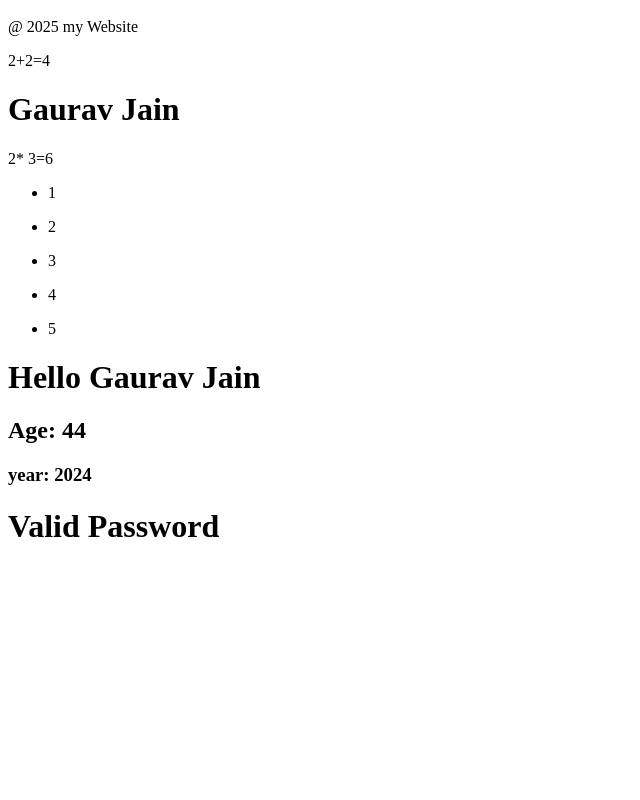
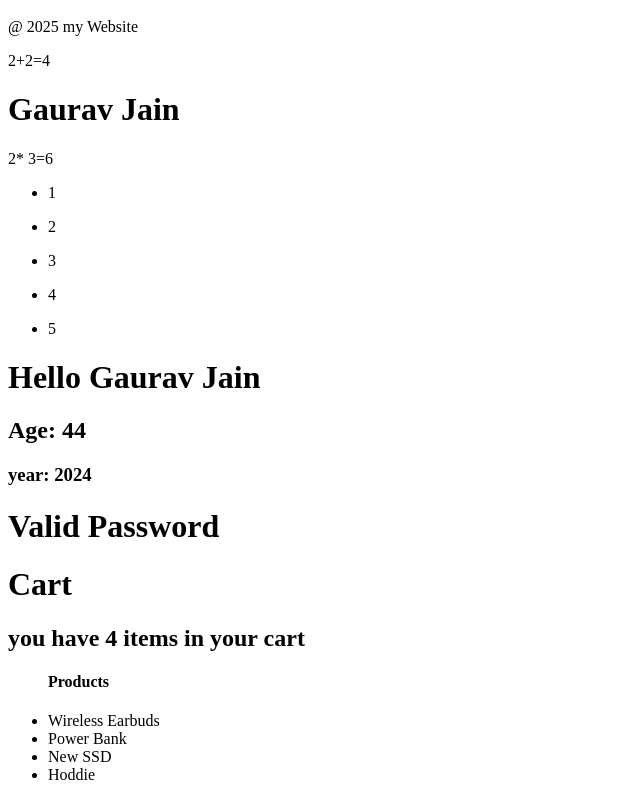
Before and after one commit to Gaurav-jain-21/React-Demo-, a React (Vite) app: page / in a window 1280 px wide. Shown: the part 241-1041 px from the top of the page, without its empty margins (0-640 px from the left). Before the commit the page ends 807 px from the top, so only its background shows below. Built offline with nearby package versions, Linux system fonts and the light colour scheme.

Commit message:
this is my file

```diff
--- a/src/App.jsx
+++ b/src/App.jsx
@@ -6,6 +6,7 @@
 import Expression from "./component1/Expression.jsx";
 import ImageProps from "./component1/ImageProps.jsx";
 import Password from "./component1/Password.jsx";
+import Cart from "./component1/Cart.jsx";
 const App=()=>{
   return <div>
     <Header/>
@@ -16,6 +17,7 @@
     <List1/>
     <ImageProps name="Gaurav Jain" age="44" year="2024"/>
     <Password isValid={true}/>
+    <Cart/>
   </div>
 }
 export default App;
--- /dev/null
+++ b/src/component1/Cart.jsx
@@ -0,0 +1,19 @@
+import React from 'react'
+
+const Cart = () => {
+    const items=['Wireless Earbuds','Power Bank','New SSD','Hoddie'];
+  return (
+    <div>
+        <h1> Cart </h1>
+        {items.length>0 && <h2>you have {items.length} items in your cart</h2>}
+        <ul>
+            <h4> Products </h4>
+            {items.map((item,index)=>(
+                <li key={index}>{item}</li>
+            ))}
+        </ul>
+    </div>
+  )
+}
+
+export default Cart
```
